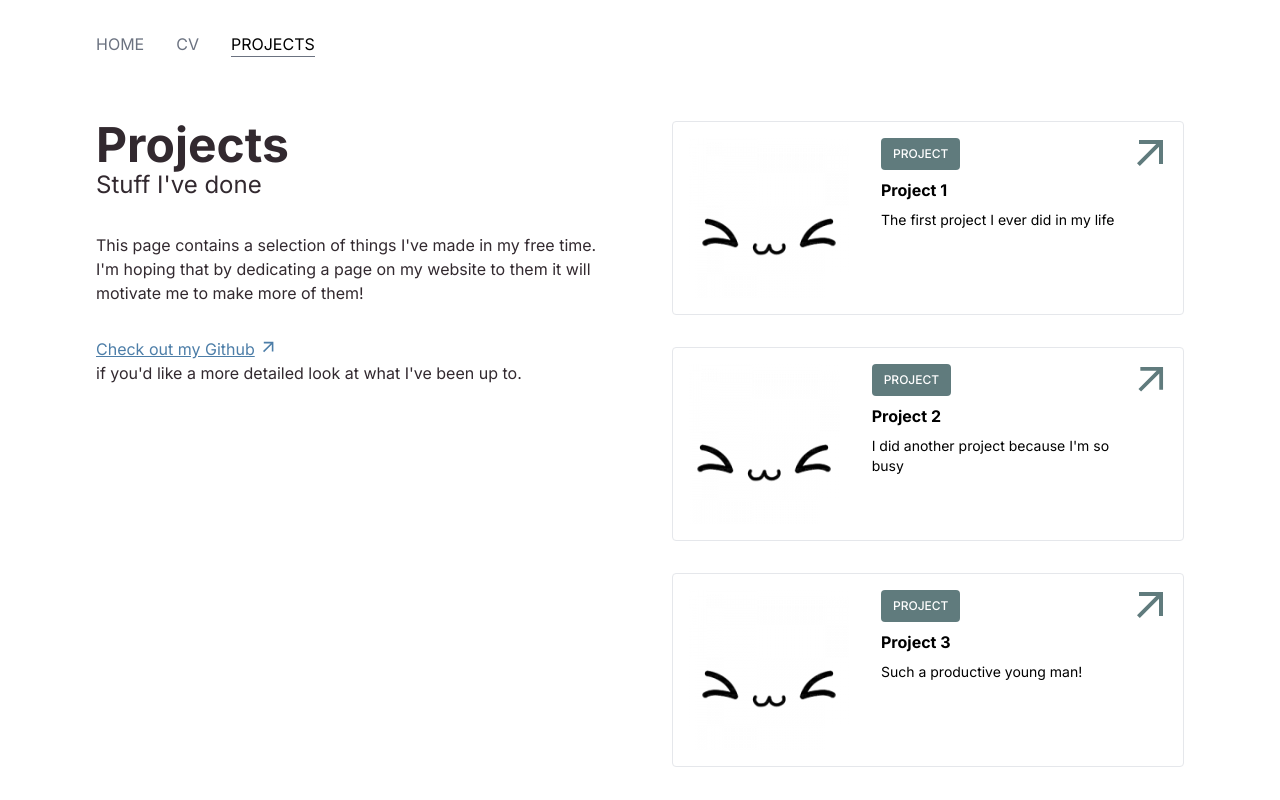
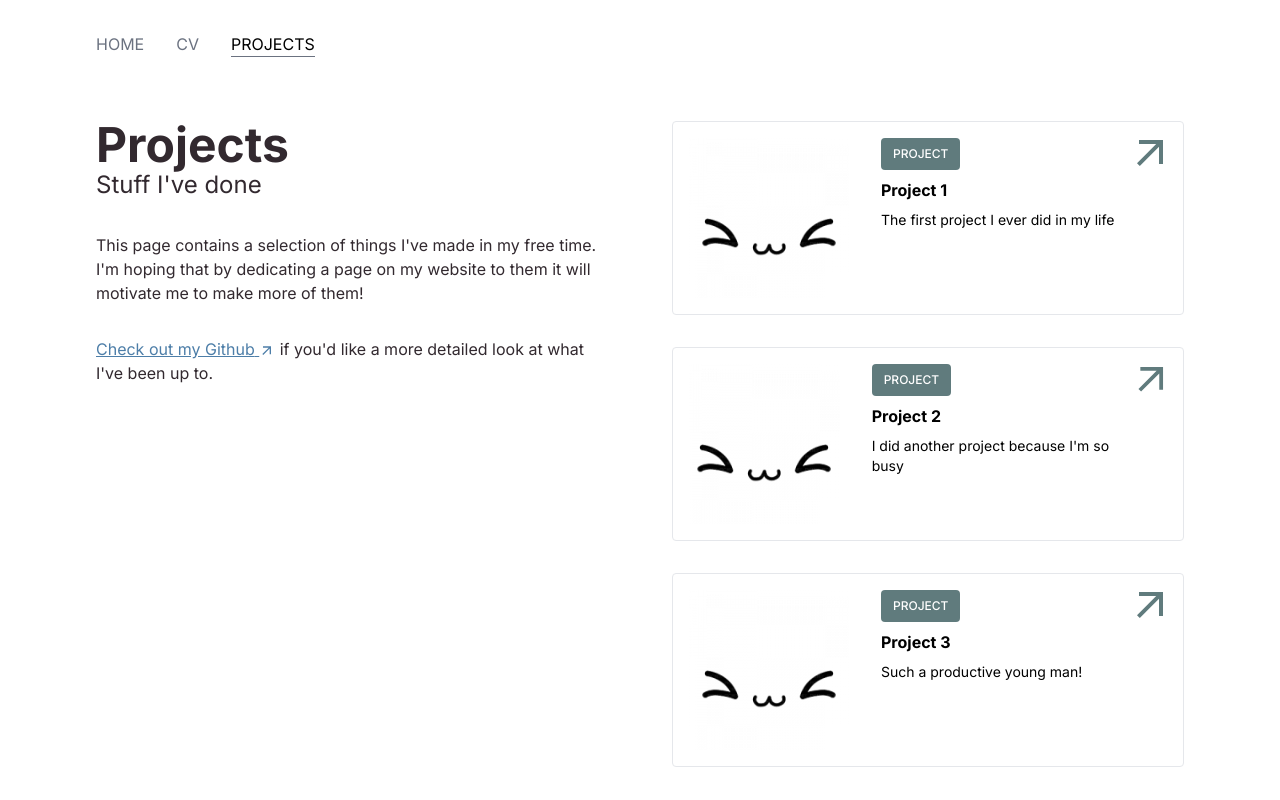
Before and after one commit to jebzley/sebleedotdev, a Next.js app: page /projects in a window 1280 px wide. Built offline with nearby package versions, Linux system fonts and the light colour scheme.

Commit message:
styling tweaks

```diff
--- a/src/components/Card/index.tsx
+++ b/src/components/Card/index.tsx
@@ -32,6 +32,7 @@ export function Card({ title, description, type, link, imgSrc }: CardProps) {
           width="2.5em"
           height="2.5em"
           fill="#607B7D"
+          viewBox="0 -800 800 800"
           className="transition group-hover:translate-x-1 group-hover:-translate-y-1"
         />
       </div>
--- a/src/components/CurriculumVitae/WorkItem.tsx
+++ b/src/components/CurriculumVitae/WorkItem.tsx
@@ -43,8 +43,9 @@ export function WorkItem({
                   {item.company}
                 </CustomLink>
               ) : (
-                <span className="block">{item.company}</span>
+                item.company
               )}
+              <br />
               <span className="font-medium">{item.jobTitle}</span>
             </h4>
 
--- a/src/components/CustomLink/index.tsx
+++ b/src/components/CustomLink/index.tsx
@@ -11,9 +11,9 @@ interface IProps {
 export function CustomLink({ href, children, type = "internal" }: IProps) {
   const icon =
     type === "download" ? (
-      <DownloadIcon />
+      <DownloadIcon className="inline" />
     ) : (
-      <LinkIcon className="transition group-hover/link:translate-x-0.5 group-hover/link:-translate-y-0.5" />
+      <LinkIcon className="transition inline group-hover/link:translate-x-0.5 group-hover/link:-translate-y-0.5" />
     );
   if (type === "external" || "download") {
     return (
@@ -21,10 +21,9 @@ export function CustomLink({ href, children, type = "internal" }: IProps) {
         rel="noopener noreferrer"
         target="_blank"
         href={href}
-        className="group/link flex items-center gap-1 text-link"
+        className="group/link text-link"
       >
-        {children}
-        {icon}
+        {children} {icon}
       </a>
     );
   }
--- a/src/components/SVGIcons/index.tsx
+++ b/src/components/SVGIcons/index.tsx
@@ -5,7 +5,7 @@ export const LinkIcon = (props: SVGProps<SVGSVGElement>) => (
     xmlns="http://www.w3.org/2000/svg"
     width="1em"
     height="1em"
-    viewBox="0 -800 800 800"
+    viewBox="0 -960 960 960"
     {...props}
   >
     <path d="m256-240-56-56 384-384H240v-80h480v480h-80v-344L256-240Z" />
```
